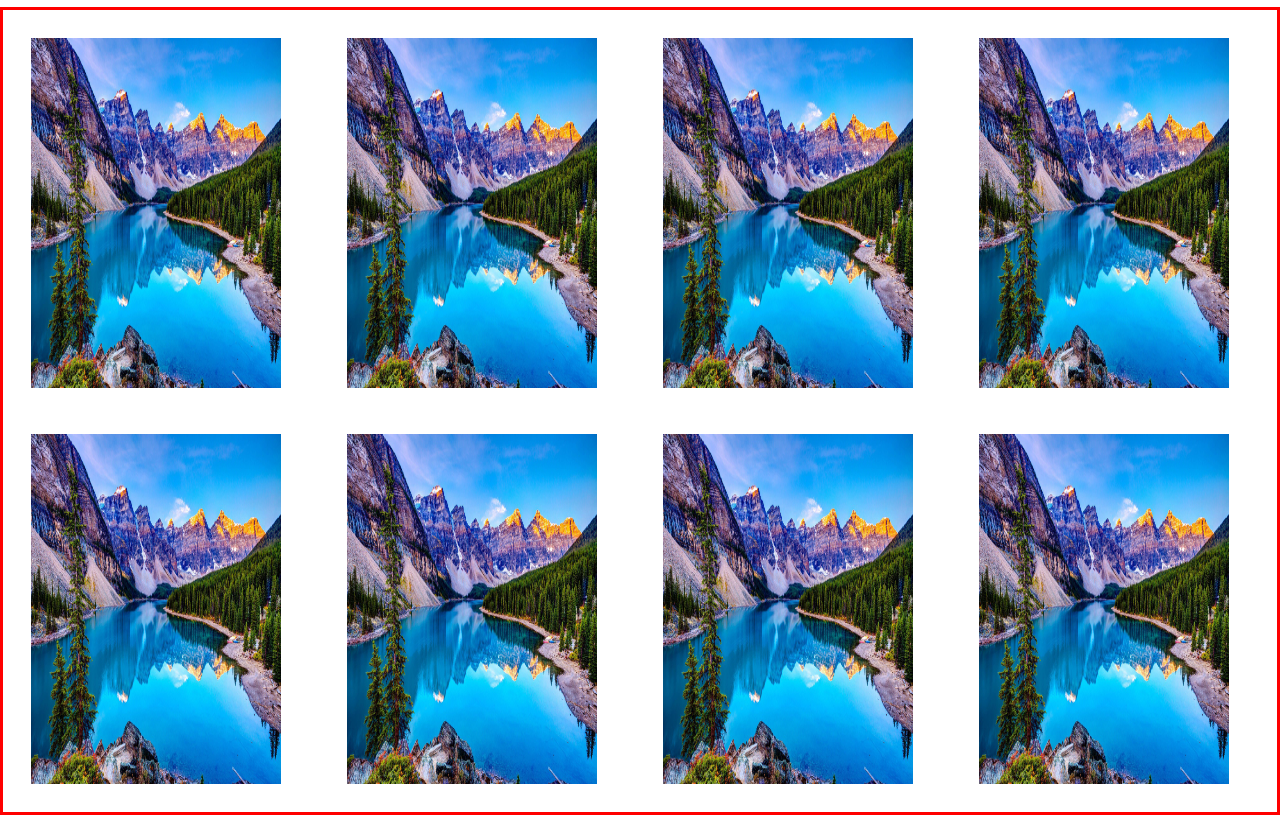
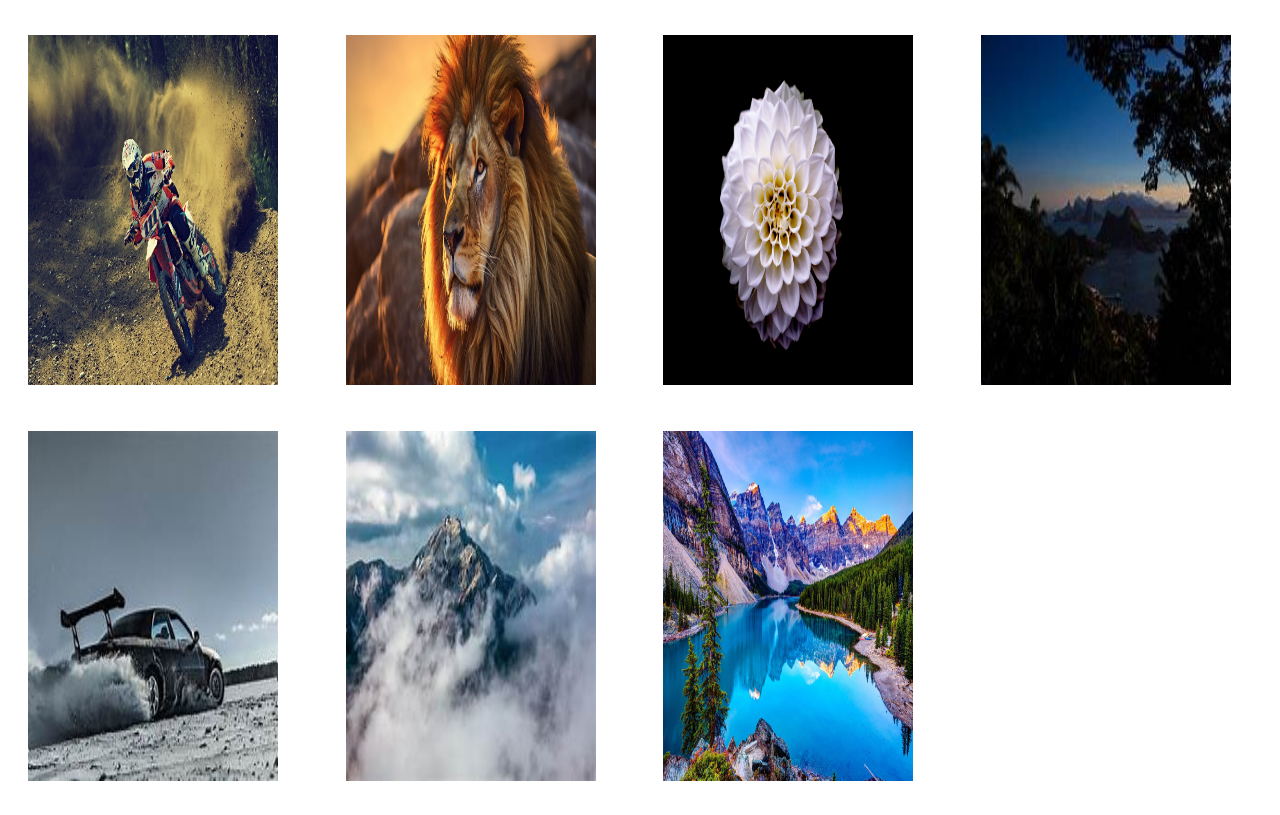
Before and after one commit to nitheshreddy723/gallery, a plain HTML site: page index.html in a window 1280 px wide. Shown: the part 91-906 px from the top of the page. Drawn offline with Linux system fonts and the light colour scheme.

Commit message:
first commit

```diff
--- a/css/grid.css
+++ b/css/grid.css
@@ -22,7 +22,7 @@ h1{
     grid-template-columns: repeat(4,1fr);
     grid-gap: 10px;
     padding: 10px;
-    border: 3px solid red;
+    /* border: 3px solid red; */
 }
 
 @media(max-width: 1024px){
--- a/index.html
+++ b/index.html
@@ -16,13 +16,12 @@
     <h1>Gallery</h1>
 
     <div class="images">
-        <img src="./images/image.jpg" alt="">
-        <img src="./images/image.jpg" alt="">
-        <img src="./images/image.jpg" alt="">
-        <img src="./images/image.jpg" alt="">
-        <img src="./images/image.jpg" alt="">
-        <img src="./images/image.jpg" alt="">
-        <img src="./images/image.jpg" alt="">
+        <img src="./images/dirt-bike-1868996_1280.jpg" alt="">
+        <img src="./images/kejama14_A_hyper-realistic_portrait_of_a_majestic_lion_his_mane_706613bd-60ea-413d-88e5-d10b00d8176f-6512aae024957-png__700.jpg" alt="">
+        <img src="./images/pexels-goumbik-669502.jpg" alt="">
+        <img src="./images/t.jpeg" alt="">
+        <img src="./images/th.jpeg" alt="">
+        <img src="./images/thi.jpeg" alt="">
         <img src="./images/image.jpg" alt="">
     </div>
 
```
Also changed, not shown: images/dirt-bike-1868996_1280.jpg (added), images/kejama14_A_hyper-realistic_portrait_of_a_majestic_lion_his_mane_706613bd-60ea-413d-88e5-d10b00d8176f-6512aae024957-png__700.jpg (added), images/pexels-goumbik-669502.jpg (added), images/t.jpeg (added), images/th.jpeg (added), images/thi.jpeg (added).
